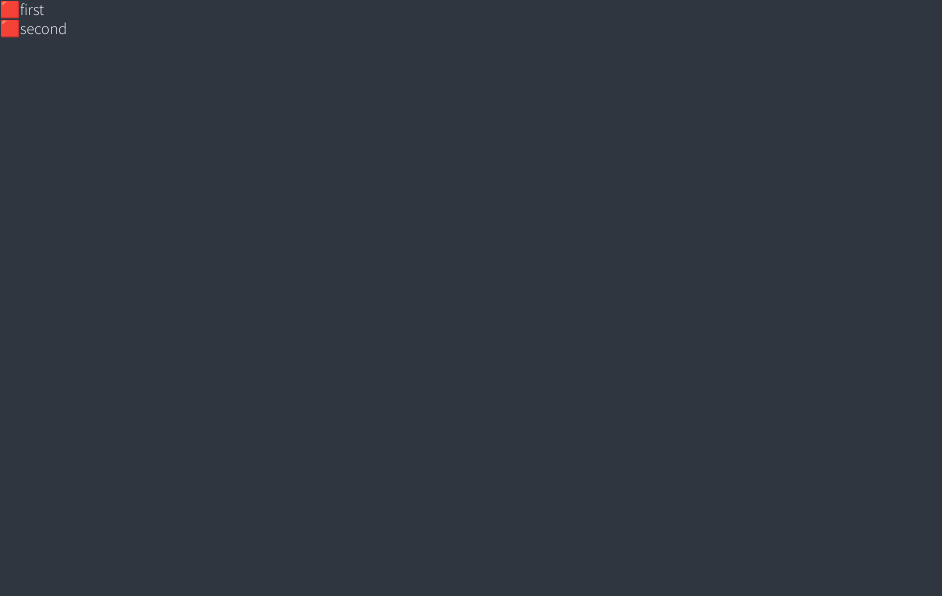
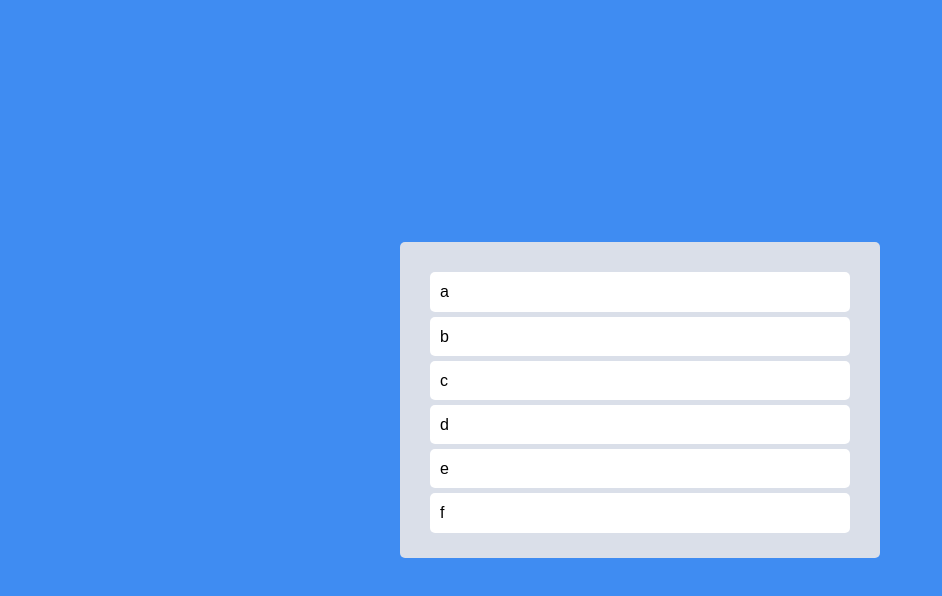
Before and after one commit to daeyeub/trelloclone, a React (Create React App) app: page / in a window 1280 px wide. Shown: the top 596 px of the page, without its empty margins (0-942 px from the left). Built offline with nearby package versions, Linux system fonts and the light colour scheme.

Commit message:
2022-08-19

```diff
--- a/src/App.tsx
+++ b/src/App.tsx
@@ -1,34 +1,67 @@
 import React from "react";
 import { DragDropContext, Draggable, Droppable } from "react-beautiful-dnd";
+import styled from "styled-components";
+
+const Wrapper = styled.div`
+  display: flex;
+  max-width: 480px;
+  width: 100%;
+  margin: 0 auto;
+  justify-content: center;
+  align-items: center;
+  height: 100vh;
+`;
+
+const Boards = styled.div`
+  display: grid;
+  width: 100%;
+  grid-template-columns: repeat(1, 1fr);
+`;
+const Board = styled.div`
+  background-color: ${(props) => props.theme.boardColor};
+  padding: 20px 30px;
+  padding-top: 30px;
+  border-radius: 5px;
+  min-height: 200px;
+`;
+
+const Card = styled.div`
+  border-radius: 5px;
+  padding: 10px 10px;
+  background-color: ${(props) => props.theme.cardColor};
+  margin-bottom: 5px;
+`;
+
+const toDos = ["a", "b", "c", "d", "e", "f"];
 
 function App() {
   const onDragEnd = () => {};
   return (
     <DragDropContext onDragEnd={onDragEnd}>
-      <div>
+      <Wrapper>
+        <Boards>
           <Droppable droppableId="one">
             {(magic) => (
-            <ul ref={magic.innerRef} {...magic.droppableProps}>
-              <Draggable draggableId="first" index={0}>
+              <Board ref={magic.innerRef} {...magic.droppableProps}>
+                {toDos.map((toDo, index) => (
+                  <Draggable draggableId={toDo} index={index}>
                     {(magic) => (
-                  <li ref={magic.innerRef} {...magic.draggableProps}>
-                    <span {...magic.dragHandleProps}>🟥</span>
-                    first
-                  </li>
+                      <Card
+                        ref={magic.innerRef}
+                        {...magic.draggableProps}
+                        {...magic.dragHandleProps}
+                      >
+                        {toDo}
+                      </Card>
                     )}
                   </Draggable>
-              <Draggable draggableId="second" index={1}>
-                {(magic) => (
-                  <li ref={magic.innerRef} {...magic.draggableProps}>
-                    <span {...magic.dragHandleProps}>🟥</span>
-                    second
-                  </li>
-                )}
-              </Draggable>
-            </ul>
+                ))}
+                {magic.placeholder}
+              </Board>
             )}
           </Droppable>
-      </div>
+        </Boards>
+      </Wrapper>
     </DragDropContext>
   );
 }
--- a/src/index.tsx
+++ b/src/index.tsx
@@ -62,7 +62,7 @@
   font-weight: 300;
   font-family: 'Source Sans Pro', sans-serif;
   background-color:${(props) => props.theme.bgColor};
-  color:${(props) => props.theme.textColor};
+  color:black;
   line-height: 1.2;
 }
 a {
--- a/src/styled.d.ts
+++ b/src/styled.d.ts
@@ -3,8 +3,7 @@
 declare module "styled-components" {
   export interface DefaultTheme {
     bgColor: string;
-    textColor: string;
-    accentColor: string;
-    cardBgColor: string;
+    cardColor: string;
+    boardColor: string;
   }
 }
--- a/src/theme.ts
+++ b/src/theme.ts
@@ -1,7 +1,6 @@
 import { DefaultTheme } from "styled-components";
 export const darkTheme: DefaultTheme = {
-  bgColor: "#2f3640",
-  textColor: "white",
-  accentColor: "#9c88ff",
-  cardBgColor: "transparent",
+  bgColor: "#3F8CF2",
+  cardColor: "white",
+  boardColor: "#DADFE9",
 };
```
Lines whose indentation alone changed are shown as unchanged.
